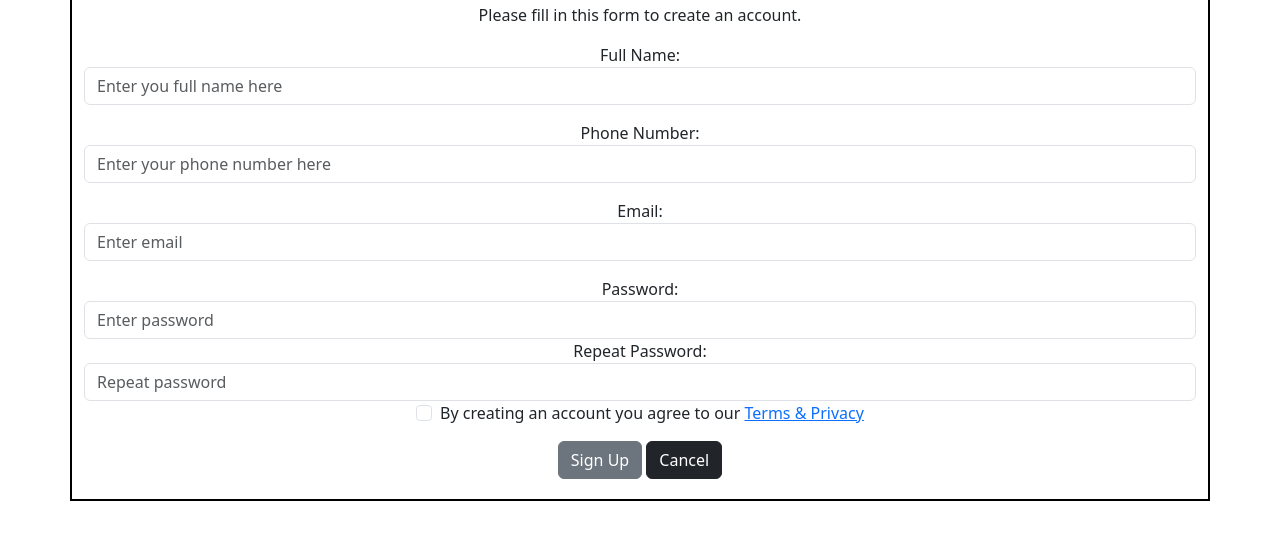
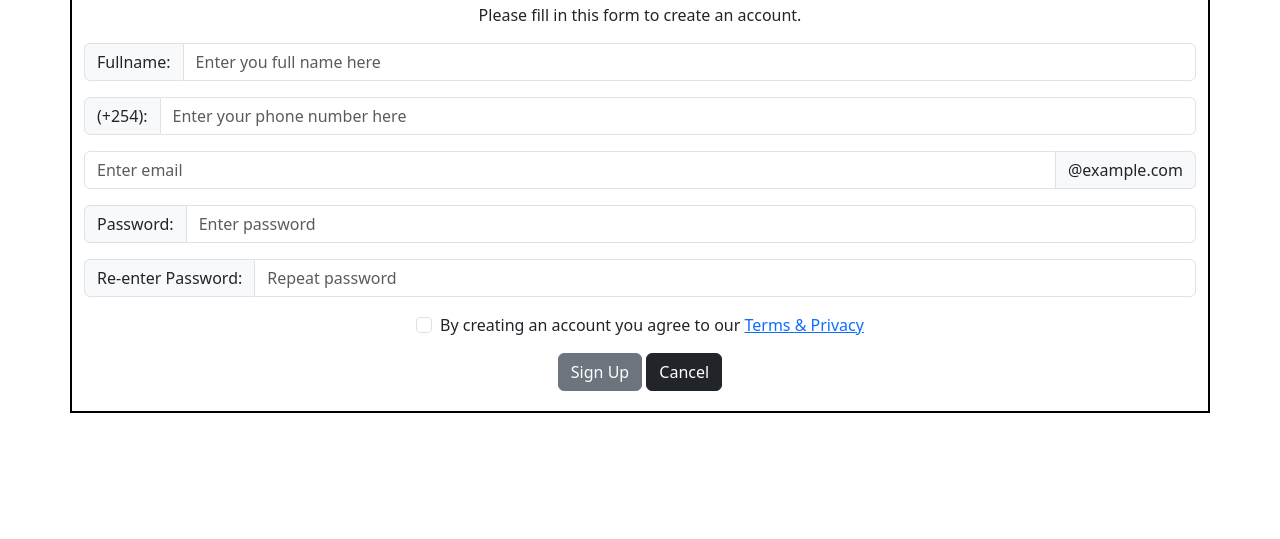
Before and after one commit to claudiahW/sign-in-form, a plain HTML site: page index.html in a window 1280 px wide. Shown: the part 81-620 px from the top of the page. Drawn offline with nearby package versions, Linux system fonts and the light colour scheme.

Commit message:
add input groups

```diff
--- a/index.html
+++ b/index.html
@@ -14,30 +14,38 @@
         <div class="container mt-3">
             <h1>Sign Up for free!</h1>
             <p>Please fill in this form to create an account.</p>
+
     <form action="/action_page.php">
 
-        <div class="mb-3 mt-3">
-            <label for="name">Full Name:</label>
+        <div class="input-group mb-3 mt-3">
+           <!-- <label for="name">Full Name:</label>-->
+<span class="input-group-text">Fullname:</span>
             <input type="text" class="form-control" id="name" placeholder="Enter you full name here" name="name">
         </div>
 
-        <div class="mb-3 mt-3">
-            <label for="phone">Phone Number:</label>
-                <input type="number" class="form-control" id="phone" placeholder="Enter your phone number here" name="number">
+        <div class=" input-group mb-3 mt-3">
+            <!-- <label for="phone">Phone Number:</label>-->
+
+            <span class="input-group-text">(+254):</span>
+                <input type="text" class="form-control" id="phone" placeholder="Enter your phone number here" name="number">
          </div>
 
-    <div class="mb-3 mt-3">
-       <label for="email"> Email:</label>
+    <div class="input-group mb-3 mt-3">
+      <!-- <label for="email"> Email:</label> -->
     <input type="email" class="form-control" id="email" placeholder="Enter email" name="email">
+    <span class="input-group-text">@example.com</span>
     </div>
 
-    <div>
-       <label for="password">Password:</label>
+    <div class="input-group mb-3 mt-3">
+     <!--  <label for="password">Password:</label> -->
+     <span class="input-group-text">Password:</span>
         <input type="password" class="form-control" id="pwd" placeholder="Enter password" name="pswd">
+
     </div>
 
-    <div>
-       <label for="rpassword">Repeat Password: </label>
+    <div class="input-group mb-3 mt-3">
+     <!--  <label for="rpassword">Repeat Password: </label> -->
+     <span class="input-group-text">Re-enter Password:</span>
        <input type="password" class="form-control" id="rpwd" placeholder="Repeat password" name="rpwd">
     </div>
 
--- a/style.css
+++ b/style.css
@@ -20,8 +20,3 @@
     flex-direction: column;
 
  }
- .info input{
-    width:auto;
-    text-align: left;
-    display: inline;
- }
```
